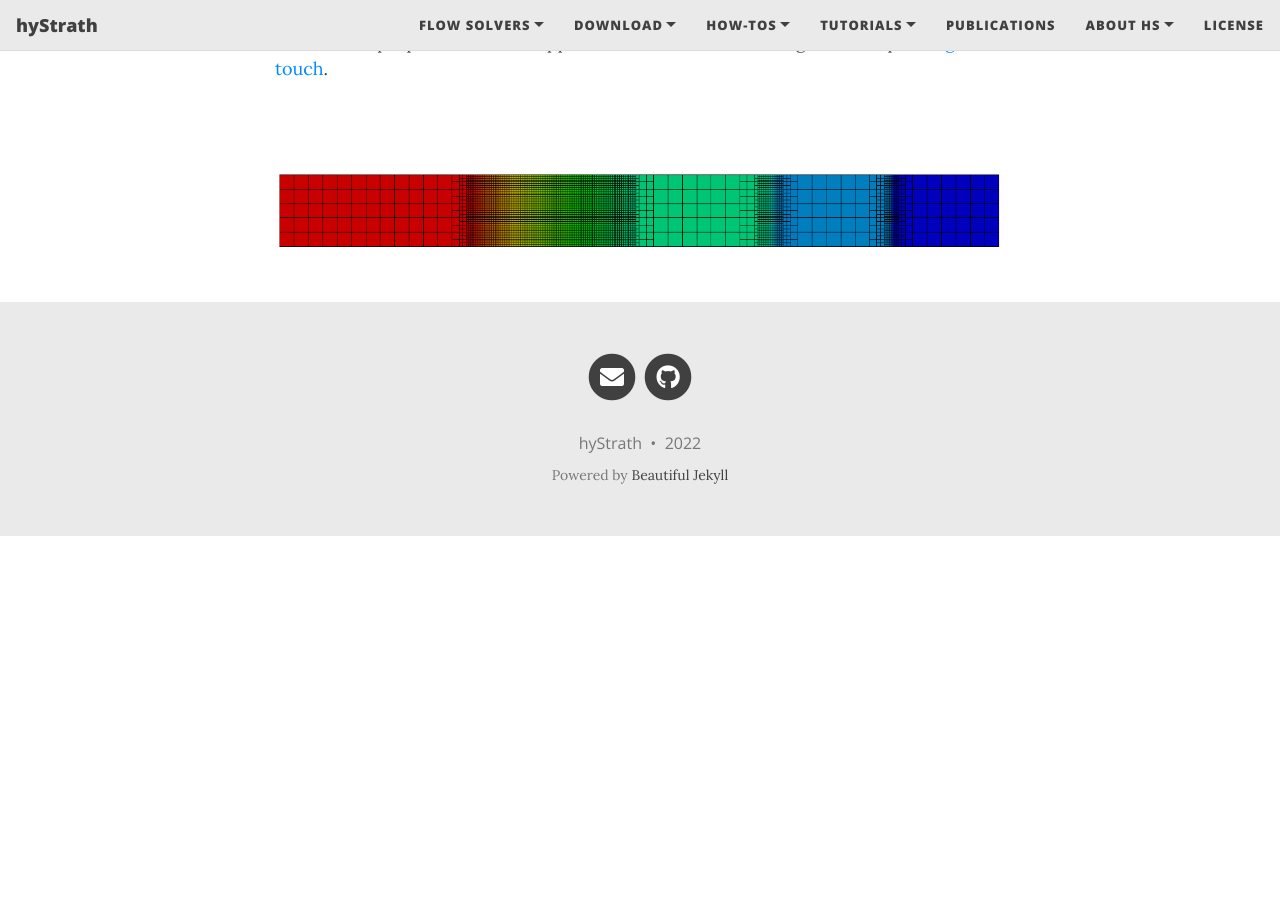
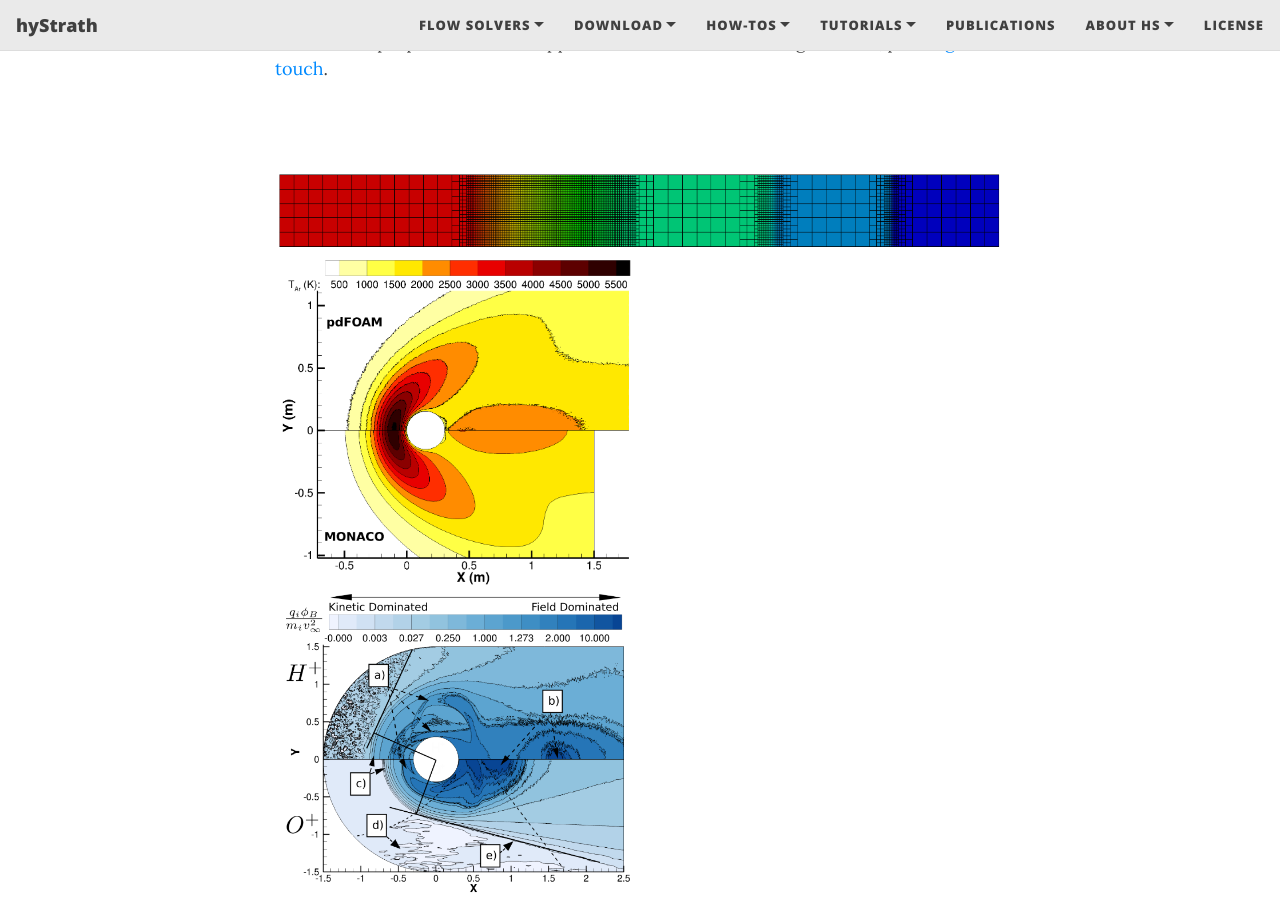
Before and after one commit to hystrath/hystrath.github.io, a Jekyll site: the page built from test.md, in a window 1280 px wide and 900 px high, scrolled down 558 px. Built offline with Jekyll 4.4.1, drawn with Linux system fonts in a browser that asks for light colours; nearby versions of some CDN libraries; before the commit the page ends 1094 px from its top, so only the background shows below that.

Commit message:
Editing pages

```diff
--- a/test.md
+++ b/test.md
@@ -19,6 +19,16 @@ The platform is meant to be collaborative: if you would like to <a href="https:/
 <br>
 
 <div class="content_img">
- <img src='/docs/img/gallery/Espinoza15-SodShockTube.png' width='100%' height='100%'>
+ <img src='/docs/img/gallery/Espinoza15-SodShockTube.png' width='100%'>
  <div>Espinoza et al. (2015) - Sod shock tube simulation with Adaptive Mesh Refinement (AMR)</div>
 </div>
+
+<div class="content_img">
+ <img src='/docs/img/gallery/Capon17-TempContours.png' width='49%'>
+ <div>Capon et al. (2017) - Mach 10 flow of Argon around a 2-D cylinder</div>
+</div>
+
+<div class="content_img">
+ <img src='/docs/img/gallery/Capon17-PotentialEnergyContours.png' width='49%'>
+ <div>Capon et al. (2017) - Ion Orbital Motion Structures in LEO</div>
+</div>
```
Also changed, not shown: docs/img/gallery/Capon17-PotentialEnergyContours.png (added), docs/img/gallery/Capon17-TempContours.png (added).
